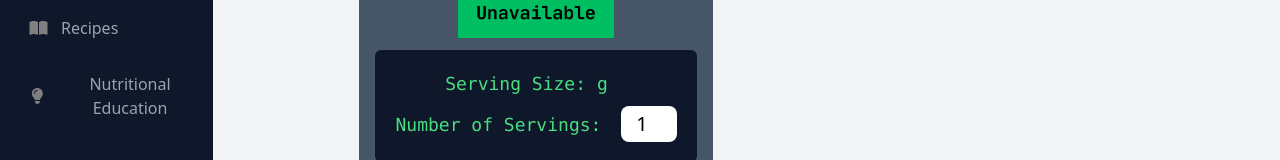
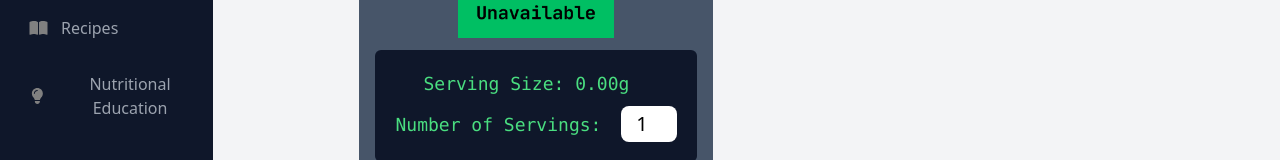
Before and after one commit to Devamp/food-dashboard, a Next.js app: page /food-search/more-info in a window 1280 px wide. Shown: the part 252-412 px from the top of the page. Built offline with nearby package versions, Linux system fonts and the light colour scheme.

Commit message:
changed serving size value to display 2 decimal places only.

```diff
--- a/src/app/food-search/more-info/page.js
+++ b/src/app/food-search/more-info/page.js
@@ -68,7 +68,7 @@ const ServingMenu = ({ servingSize, setServingSize, servingWeight }) => {
     <div className="bg-slate-900 p-5 mt-3 rounded-md flex justify-center">
       <div className="w-fit text-center">
         <p className="mr-5 text-lg text-green-400 font-mono mb-2">
-          Serving Size: {servingWeight}g
+          Serving Size: {truncateDecimal(servingWeight)}g
         </p>
         <label
           for="servingInput"
```
